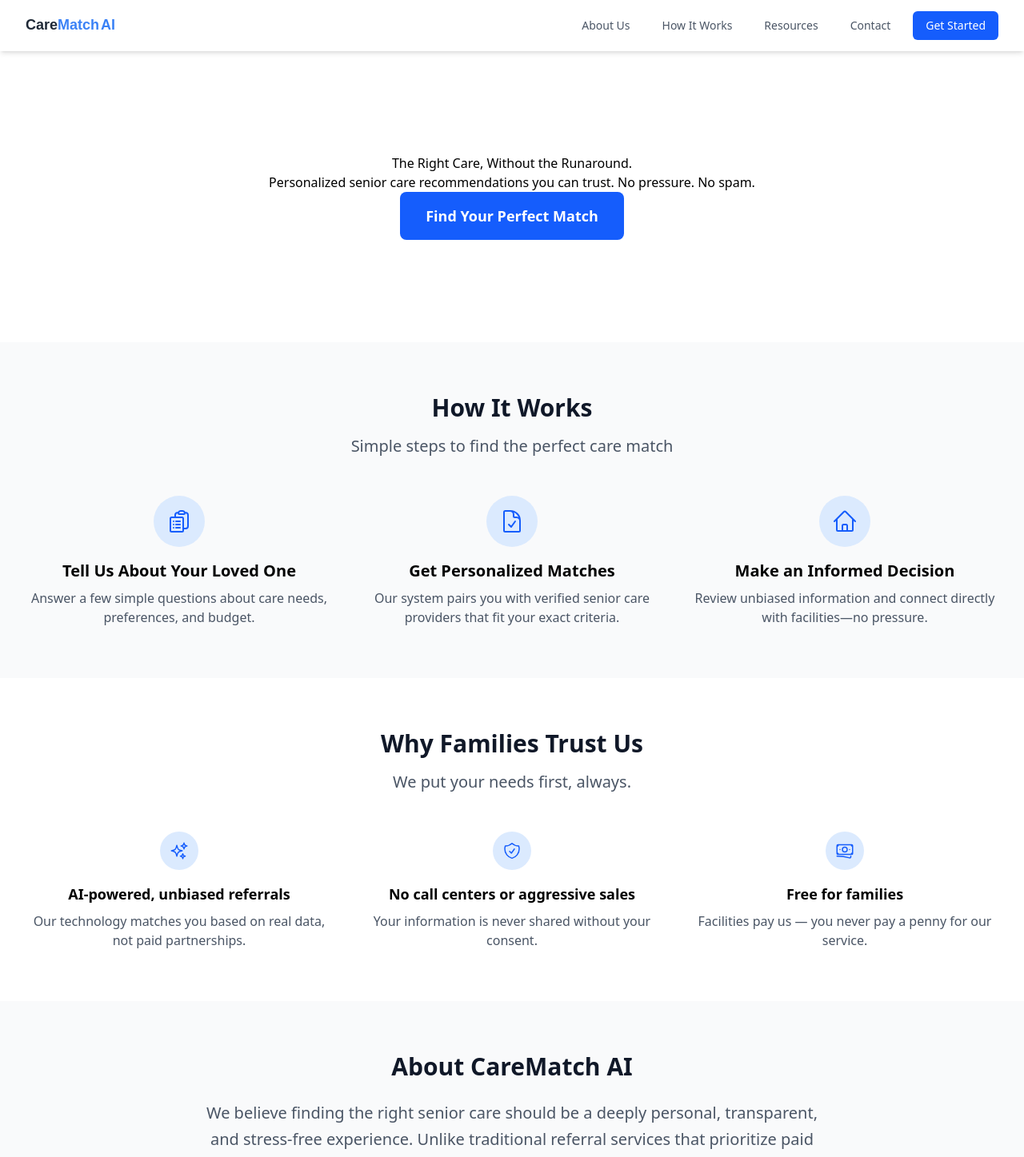
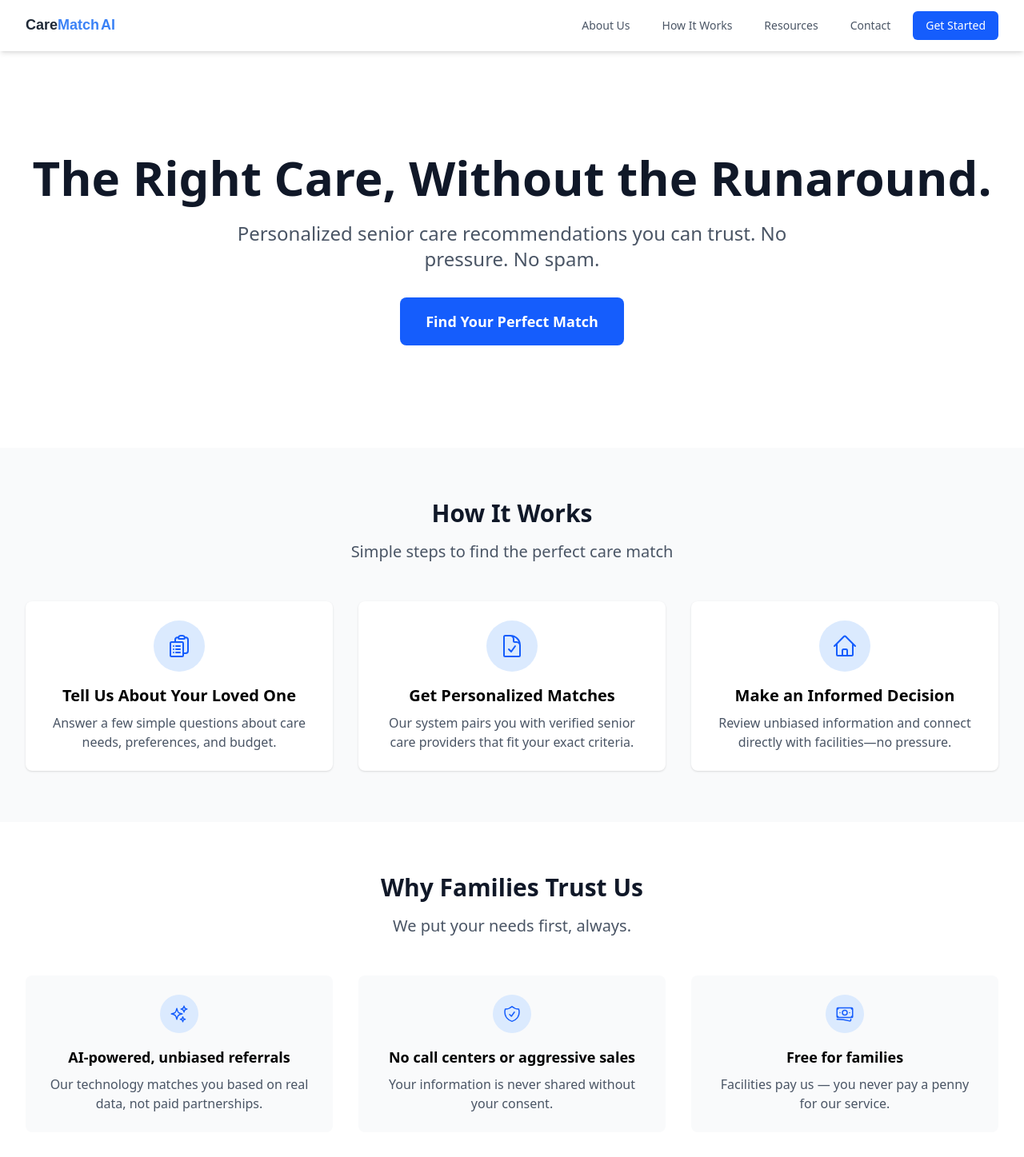
Before and after one commit to Nilanchal9437/carematch-ai-web, a Next.js app: page / in a window 1280 px wide. Shown: the top 1447 px of the page at 80% size. Built offline with nearby package versions, Linux system fonts and the light colour scheme.

Commit message:
bug fixes

```diff
--- a/src/features/home/components/Hero.tsx
+++ b/src/features/home/components/Hero.tsx
@@ -17,7 +17,9 @@ export default function Hero() {
             animate={{ opacity: 1, y: 0 }}
             transition={{ duration: 0.5 }}
           >
-            The Right Care, Without the Runaround.
+            <h1 className="text-4xl md:text-5xl lg:text-6xl font-bold text-gray-900 mb-6">
+              The Right Care, Without the Runaround.
+            </h1>
           </motion.h1>
 
           <motion.p
@@ -25,8 +27,10 @@ export default function Hero() {
             animate={{ opacity: 1, y: 0 }}
             transition={{ duration: 0.5, delay: 0.2 }}
           >
-            Personalized senior care recommendations you can trust. No pressure.
-            No spam.
+            <p className="text-xl md:text-2xl text-gray-600 mb-8 max-w-3xl mx-auto">
+              Personalized senior care recommendations you can trust. No
+              pressure. No spam.
+            </p>
           </motion.p>
 
           <motion.div
--- a/src/features/home/components/HowItWorks.tsx
+++ b/src/features/home/components/HowItWorks.tsx
@@ -1,33 +1,44 @@
-'use client'
-import React from 'react'
-import { motion } from 'framer-motion'
-import { ClipboardDocumentListIcon, DocumentCheckIcon, HomeIcon } from '@heroicons/react/24/outline'
+"use client";
+import React from "react";
+import { motion } from "framer-motion";
+import {
+  ClipboardDocumentListIcon,
+  DocumentCheckIcon,
+  HomeIcon,
+} from "@heroicons/react/24/outline";
 
 const steps = [
   {
-    title: 'Tell Us About Your Loved One',
-    description: 'Answer a few simple questions about care needs, preferences, and budget.',
+    title: "Tell Us About Your Loved One",
+    description:
+      "Answer a few simple questions about care needs, preferences, and budget.",
     icon: ClipboardDocumentListIcon,
   },
   {
-    title: 'Get Personalized Matches',
-    description: 'Our system pairs you with verified senior care providers that fit your exact criteria.',
+    title: "Get Personalized Matches",
+    description:
+      "Our system pairs you with verified senior care providers that fit your exact criteria.",
     icon: DocumentCheckIcon,
   },
   {
-    title: 'Make an Informed Decision',
-    description: 'Review unbiased information and connect directly with facilities—no pressure.',
+    title: "Make an Informed Decision",
+    description:
+      "Review unbiased information and connect directly with facilities—no pressure.",
     icon: HomeIcon,
   },
-]
+];
 
 export default function HowItWorks() {
   return (
     <section className="py-16 bg-gray-50" id="how-it-works">
       <div className="max-w-7xl mx-auto px-4 sm:px-6 lg:px-8">
         <div className="text-center mb-12">
-          <h2 className="text-3xl font-bold text-gray-900 mb-4">How It Works</h2>
-          <p className="text-xl text-gray-600">Simple steps to find the perfect care match</p>
+          <h2 className="text-3xl font-bold text-gray-900 mb-4">
+            How It Works
+          </h2>
+          <p className="text-xl text-gray-600">
+            Simple steps to find the perfect care match
+          </p>
         </div>
 
         <div className="grid md:grid-cols-3 gap-8">
@@ -38,7 +49,7 @@ export default function HowItWorks() {
               animate={{ opacity: 1, y: 0 }}
               transition={{ duration: 0.5, delay: index * 0.2 }}
             >
-              <div className="flex flex-col items-center text-center">
+              <div className="flex flex-col items-center text-center bg-white p-6 rounded-lg shadow-sm">
                 <div className="w-16 h-16 bg-blue-100 rounded-full flex items-center justify-center mb-4">
                   <step.icon className="w-8 h-8 text-blue-600" />
                 </div>
@@ -50,5 +61,5 @@ export default function HowItWorks() {
         </div>
       </div>
     </section>
-  )
+  );
 }
--- a/src/features/home/components/WhyTrustUs.tsx
+++ b/src/features/home/components/WhyTrustUs.tsx
@@ -47,12 +47,16 @@ export default function WhyTrustUs() {
               animate={{ opacity: 1, y: 0 }}
               transition={{ duration: 0.5, delay: index * 0.2 }}
             >
-              <div className="flex flex-col items-center text-center">
-                <div className="w-12 h-12 bg-blue-100 rounded-full flex items-center justify-center mb-4">
-                  <benefit.icon className="w-6 h-6 text-blue-600" />
+              <div className="bg-gray-50 p-6 rounded-lg">
+                <div className="flex flex-col items-center text-center">
+                  <div className="w-12 h-12 bg-blue-100 rounded-full flex items-center justify-center mb-4">
+                    <benefit.icon className="w-6 h-6 text-blue-600" />
+                  </div>
+                  <h3 className="text-lg font-semibold mb-2">
+                    {benefit.title}
+                  </h3>
+                  <p className="text-gray-600">{benefit.description}</p>
                 </div>
-                <h3 className="text-lg font-semibold mb-2">{benefit.title}</h3>
-                <p className="text-gray-600">{benefit.description}</p>
               </div>
             </motion.div>
           ))}
--- a/src/models/User.ts
+++ b/src/models/User.ts
@@ -24,9 +24,6 @@ const userSchema = new Schema<IUser>({
   password: { type: String, required: true },
 });
 
-userSchema.index({ email: 1 });
-userSchema.index({ company_id: 1, role: 1 });
-
 const User = mongoose.models.User || mongoose.model<IUser>("User", userSchema);
 
 export default User;
```
